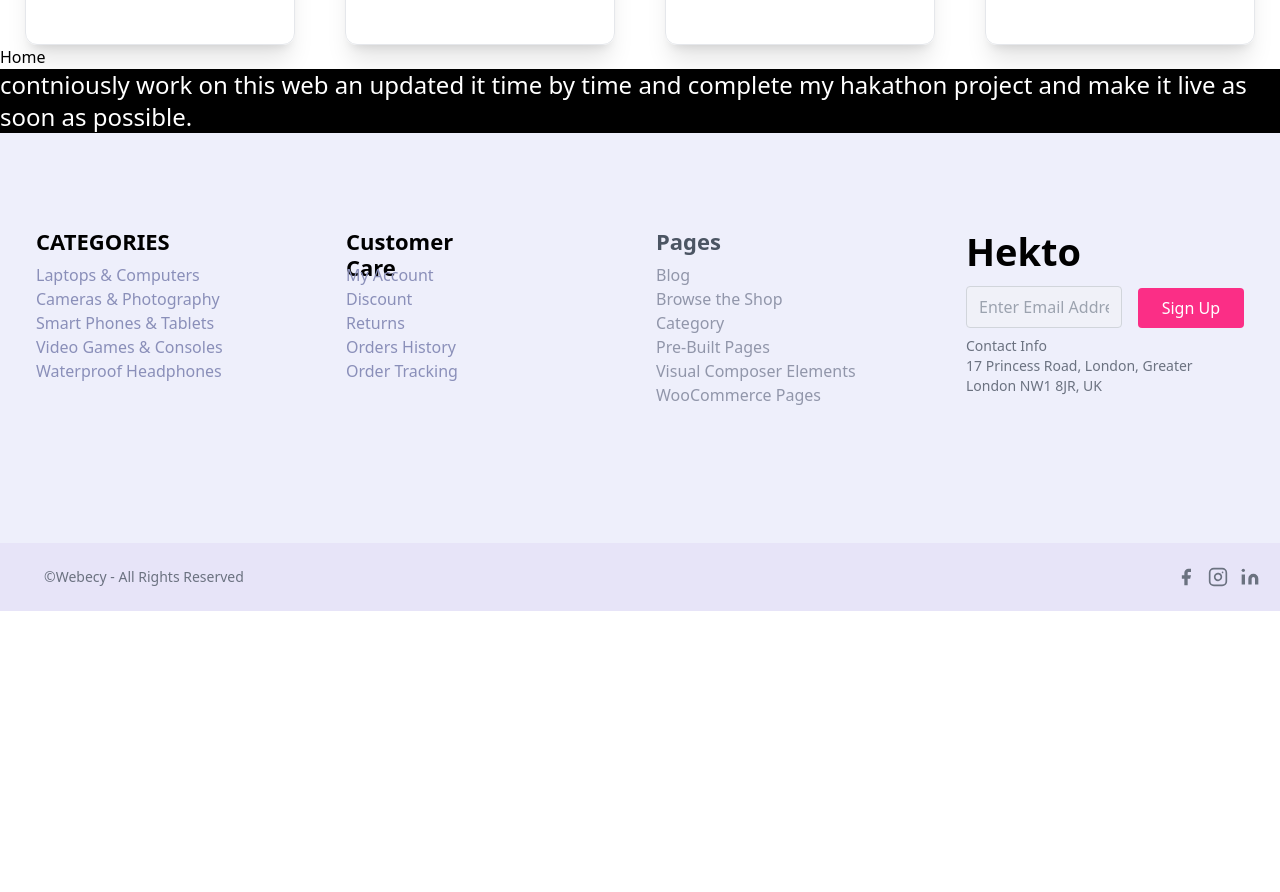
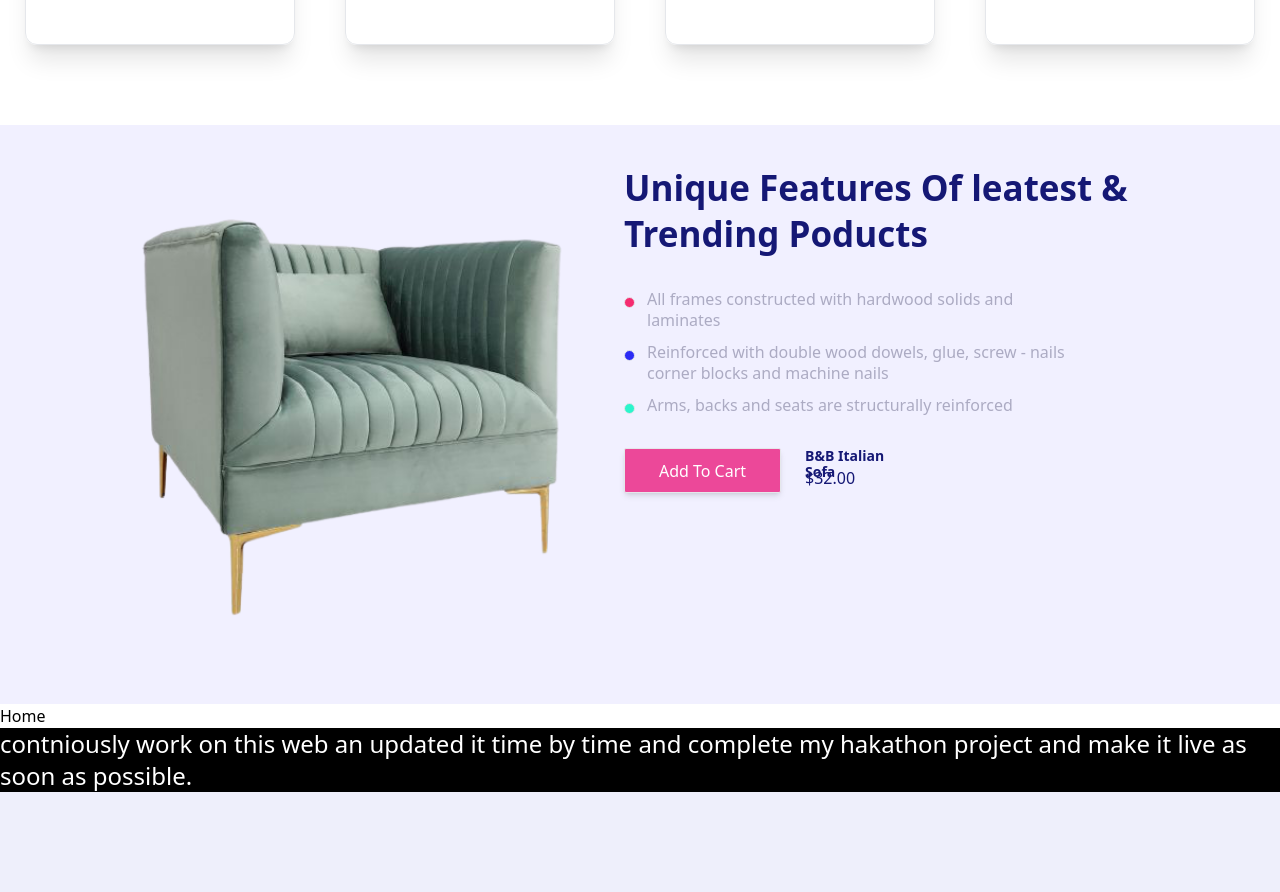
Before and after one commit to 786haider/hekto_ecommerce_web-nextjs, a Next.js app: page / in a window 1280 px wide. Shown: the part 2720-3612 px from the top of the page. Before the commit the page ends 3331 px from the top, so only its background shows below. Built offline with nearby package versions, Linux system fonts and the light colour scheme.

Commit message:
unique feature page added

```diff
--- a/src/app/page.tsx
+++ b/src/app/page.tsx
@@ -2,6 +2,7 @@ import FeatureProduct from "./pages/featureproduct/page";
 import HeroPage from "./pages/hero/page";
 import LatestProduct from '../../src/app/pages/latestproduct/page';
 import ShopexOffer from "./pages/shopex_offer/page";
+import UniqueFeature from "./pages/uniquefeature/page";
 
 
 
@@ -12,6 +13,7 @@ export default function Home() {
    <FeatureProduct/>
    <LatestProduct/>
    <ShopexOffer/>
+   <UniqueFeature/>
 
 
     <h1>Home</h1>
--- /dev/null
+++ b/src/app/pages/uniquefeature/page.tsx
@@ -0,0 +1,172 @@
+import Image from "next/image";
+import SofaImag from "../../../../public/Home-Stylish-Club-Sofa-Chair-Pleated-Sofa-Armchair-with-Golden-Legs 1.png";
+export default function UniqueFeature() {
+  return (
+    <div
+      style={{
+        height: "579px",
+        top: "3081px",
+        left: "-1px",
+        backgroundColor: "rgba(241, 240, 255, 1)",
+      }}
+      className="mt-20 w-auto"
+    >
+      <div
+        style={{
+          width: "1050px",
+          height: "550px",
+          top: "3096px",
+          left: "434px",
+        }}
+        className="flex ml-auto mr-auto "
+      >
+        <Image
+          src={SofaImag}
+          alt="Sofa Image"
+          style={{
+            width: "509px",
+            height: "550px",
+            left: "40px",
+          }}
+        />
+        <div className="">
+          <h1
+            style={{
+              fontSize: "35px",
+              color: "rgba(21, 24, 117, 1)",
+              top: "82pxpx",
+              left: "543px",
+              width: "507px",
+              height: "92px",
+              lineHeight: "46.2px",
+              letterSpacing: "1.5%",
+              font: "josefin Sans",
+            }}
+            className="font-bold mt-10"
+          >
+            Unique Features Of leatest & Trending Poducts
+          </h1>
+          <div className="flex flex-row mt-8">
+            <div
+              style={{
+                width: "11px",
+                height: "11px",
+                top: "209px",
+                left: "543px",
+                backgroundColor: "rgba(245, 43, 112, 1)",
+              }}
+              className="mt-2 border rounded-3xl"
+            ></div>
+            <h1
+              style={{
+                width: "427px",
+                height: "21px",
+                top: "209px",
+                left: "566px",
+                fontWeight: "500",
+                fontSize: "16px",
+                lineHeight: "21.12px",
+                letterSpacing: "1.5%",
+                color: "rgba(172, 171, 195, 1)",
+              }}
+              className="ml-3"
+            >
+              All frames constructed with hardwood solids and laminates
+            </h1>
+          </div>
+
+          <div className="flex flex-row mt-8">
+            <div
+              style={{
+                width: "11px",
+                height: "11px",
+                top: "209px",
+                left: "543px",
+                backgroundColor: "rgba(43, 43, 245, 1)",
+              }}
+              className="mt-2 border rounded-full"
+            ></div>
+            <h1
+              style={{
+                width: "427px",
+                height: "21px",
+                top: "209px",
+                left: "566px",
+                fontWeight: "500",
+                fontSize: "16px",
+                lineHeight: "21.12px",
+                letterSpacing: "1.5%",
+                color: "rgba(172, 171, 195, 1)",
+              }}
+              className="ml-3"
+            >
+              Reinforced with double wood dowels, glue, screw - nails corner
+              blocks and machine nails
+            </h1>
+          </div>
+
+          <div className="flex flex-row mt-8">
+            <div
+              style={{
+                width: "11px",
+                height: "11px",
+                top: "209px",
+                left: "543px",
+                backgroundColor: "rgba(43, 245, 204, 1)",
+              }}
+              className="mt-2 border rounded-full"
+            ></div>
+            <h1
+              style={{
+                width: "427px",
+                height: "21px",
+                top: "209px",
+                left: "566px",
+                fontWeight: "500",
+                fontSize: "16px",
+                lineHeight: "21.12px",
+                letterSpacing: "1.5%",
+                color: "rgba(172, 171, 195, 1)",
+              }}
+              className="ml-3"
+            >
+              Arms, backs and seats are structurally reinforced
+            </h1>
+          </div>
+          <div className="flex">
+            <button
+              style={{
+                width: "157px",
+                height: "45px",
+                top: "365px",
+                left: "543px",
+                borderRadius: "2px",
+              }}
+              className="bg-pink-500 text-white mt-8 border shadow-md hover:shadow-2xl hover:bg-pink-400 hover:text-blue-500 "
+            >
+              Add To Cart
+            </button>
+            <div className="mt-8 ml-6">
+              <h1
+                style={{
+                  width: "113px",
+                  height: "14px",
+                  fontSize: "14px",
+                  lineHeight: "16.41px",
+                  letterSpacing: "2%",
+                  color: "rgba(21, 24, 117, 1)",
+                }}
+                className="font-sans text-6xl font-bold"
+              >
+                B&B Italian Sofa
+              </h1>
+              <h2 style={{ color: "rgba(21, 24, 117, 1)" }} className="mt-1">
+                $32.00
+              </h2>
+            </div>
+          </div>
+        </div>
+      </div>
+    </div>
+  );
+}
```
Also changed, not shown: public/Home-Stylish-Club-Sofa-Chair-Pleated-Sofa-Armchair-with-Golden-Legs 1.png (added).
